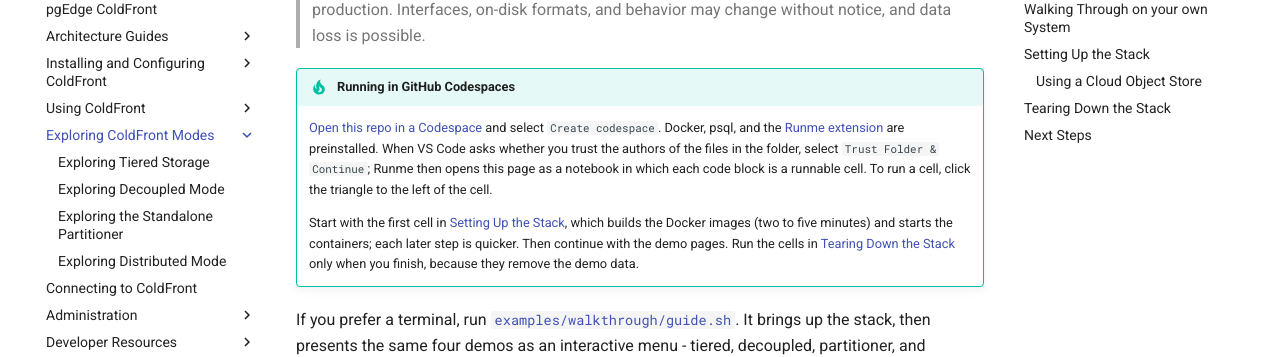
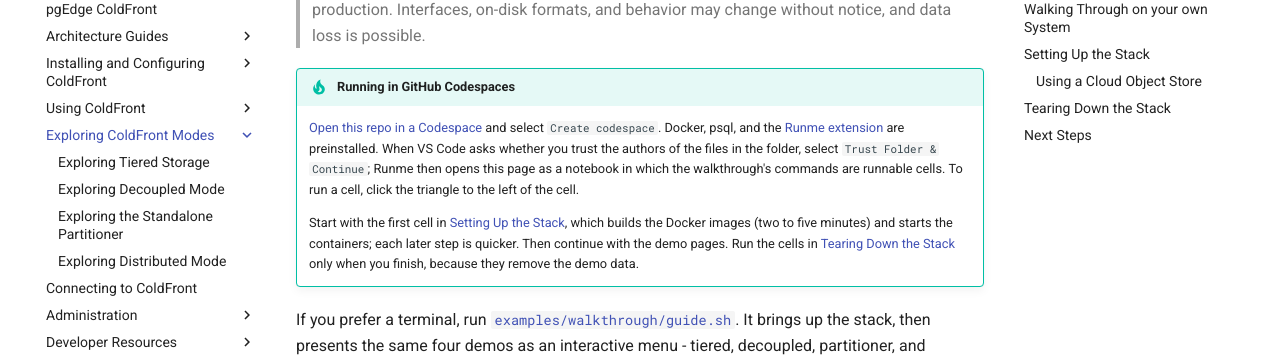
Before and after one commit to pgEdge/coldfront, an MkDocs documentation site: the page built from docs/exploring_coldfront/index.md, in a window 1280 px wide and 900 px high, scrolled down 554 px. Shown: the part 99-456 px from the top of the window. Built offline with MkDocs 1.6.1 and Material for MkDocs 9.7.7, drawn with Linux system fonts in a browser that asks for light colours; comment, search, counter and statistics services are not loaded.

Commit message:
Say that the walkthrough commands, not every code block, become runnable cells

```diff
--- a/docs/exploring_coldfront/index.md
+++ b/docs/exploring_coldfront/index.md
@@ -34,8 +34,8 @@ and select <code>Create codespace</code>. Docker, psql, and the
 <a href="https://marketplace.visualstudio.com/items?itemName=stateful.runme">Runme extension</a>
 are preinstalled. When VS Code asks whether you trust the authors of the files
 in the folder, select <code>Trust Folder &amp; Continue</code>; Runme then
-opens this page as a notebook in which each code block is a runnable cell. To
-run a cell, click the triangle to the left of the cell.</p>
+opens this page as a notebook in which the walkthrough's commands are runnable
+cells. To run a cell, click the triangle to the left of the cell.</p>
 <p>Start with the first cell in
 <a href="#setting-up-the-stack">Setting Up the Stack</a>, which builds the
 Docker images (two to five minutes) and starts the containers; each later step
```
